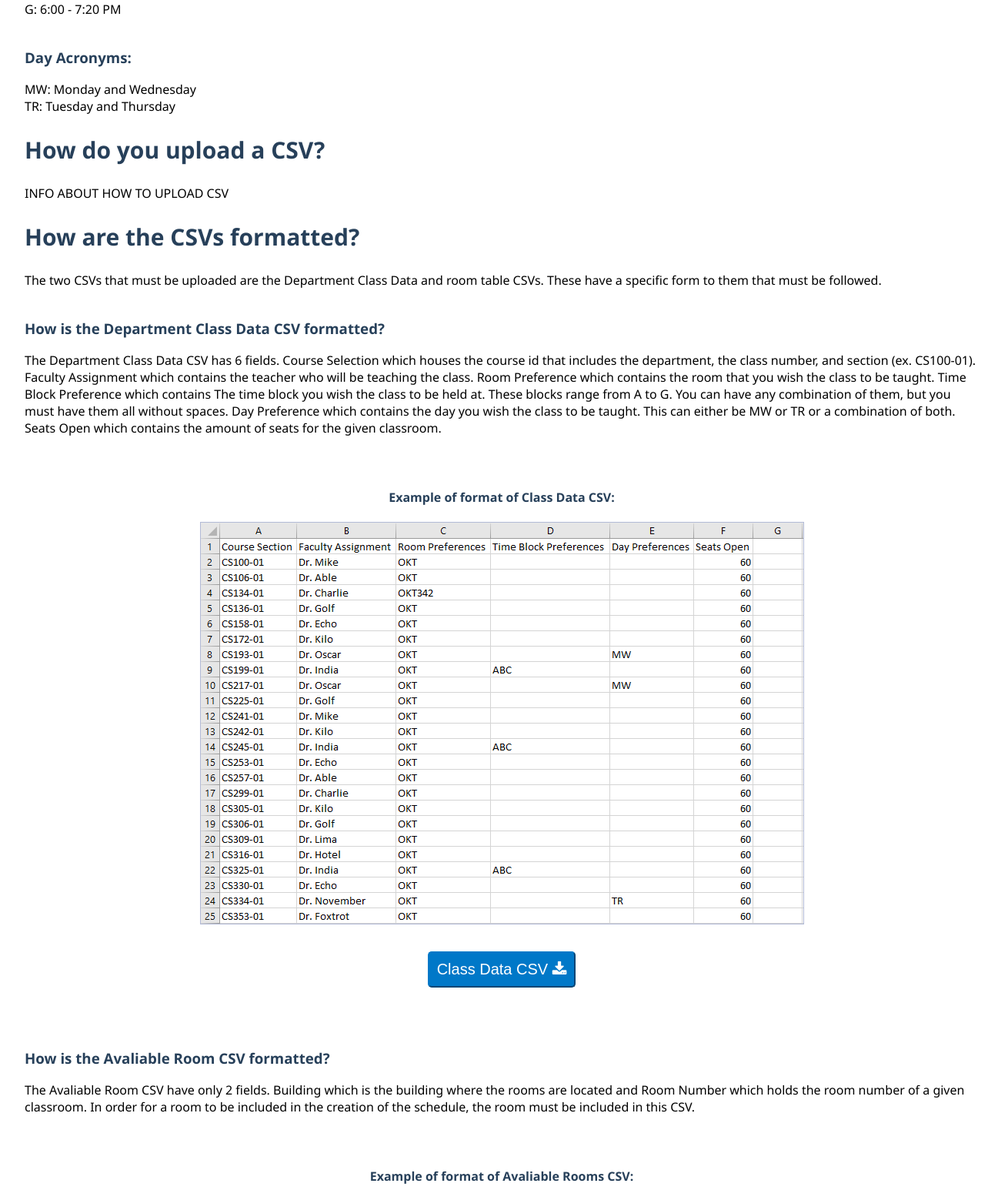
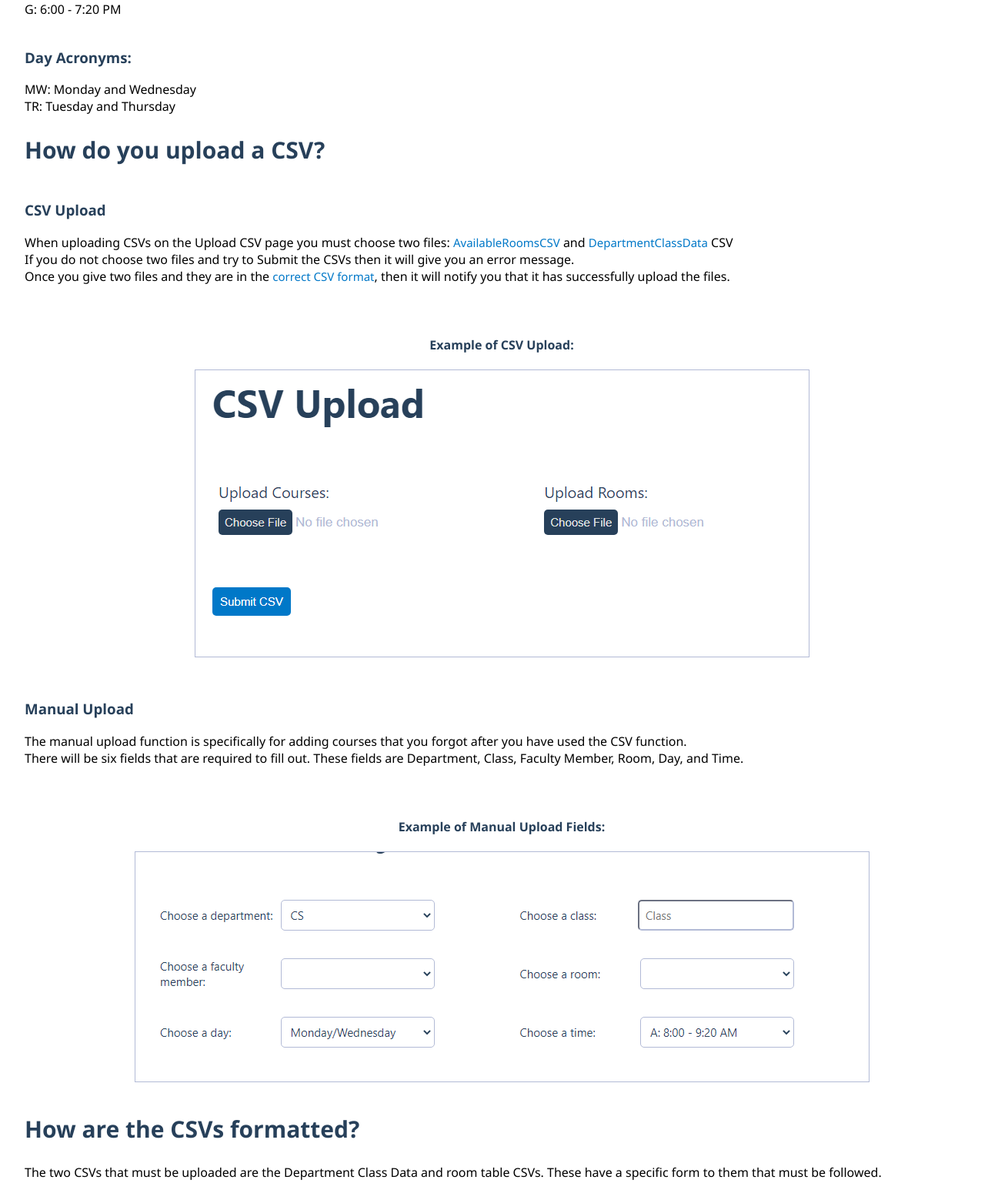
Before and after one commit to allisons212/499Team5, a Flask app: page /faq in a window 1560 px wide. Shown: the part 905-2464 px from the top of the page at 77% size, without its empty margins (253-1550 px from the left). Run offline with Flask 2, Linux system fonts and the light colour scheme; parts of the project's set-up code (start-up, migrations or seed data) failed here and were passed over.

Commit message:
Added the upload CSV section under the FAQ

```diff
--- a/templates/faq.html
+++ b/templates/faq.html
@@ -106,9 +106,33 @@
 
     <div id="csvUpload">
         <h2>How do you upload a CSV?</h2>
-        <p>
-            INFO ABOUT HOW TO UPLOAD CSV
-        </p>
+        <div id ="CSV Upload">
+            <h3>CSV Upload</h3>
+            <p>
+            When uploading CSVs on the Upload CSV page you must choose two files: <a href="#availableRoomsCSV">AvailableRoomsCSV</a> and
+             <a href="#departmentClassDataCSV">DepartmentClassData</a> CSV <br>
+
+            If you do not choose two files and try to Submit the CSVs then it will give you an error message. <br>
+            Once you give two files and they are in the <a href="#csvFormatting">correct CSV format</a>, then it will notify you that it has successfully upload the files.
+            </p>
+            <div class="faqExampleImage">
+                <h4>Example of CSV Upload:</h4>
+                <img src="../static/Pictures/CSVUpload.PNG" />
+                <br>
+            </div>
+        </div>
+        <div id ="Manual Upload">
+            <h3>Manual Upload</h3>
+            <p>
+                The manual upload function is specifically for adding courses that you forgot after you have used the CSV function. <br>
+                There will be six fields that are required to fill out. These fields are Department, Class, Faculty Member, Room, Day, and Time.
+            </p>
+            <div class="faqExampleImage">
+                <h4>Example of Manual Upload Fields:</h4>
+                <img src="../static/Pictures/manualUpload.PNG" />
+                <br>
+            </div>
+
     </div>
 
 
```
Also changed, not shown: static/Pictures/CSVUpload.PNG (added), static/Pictures/manualUpload.PNG (added).
